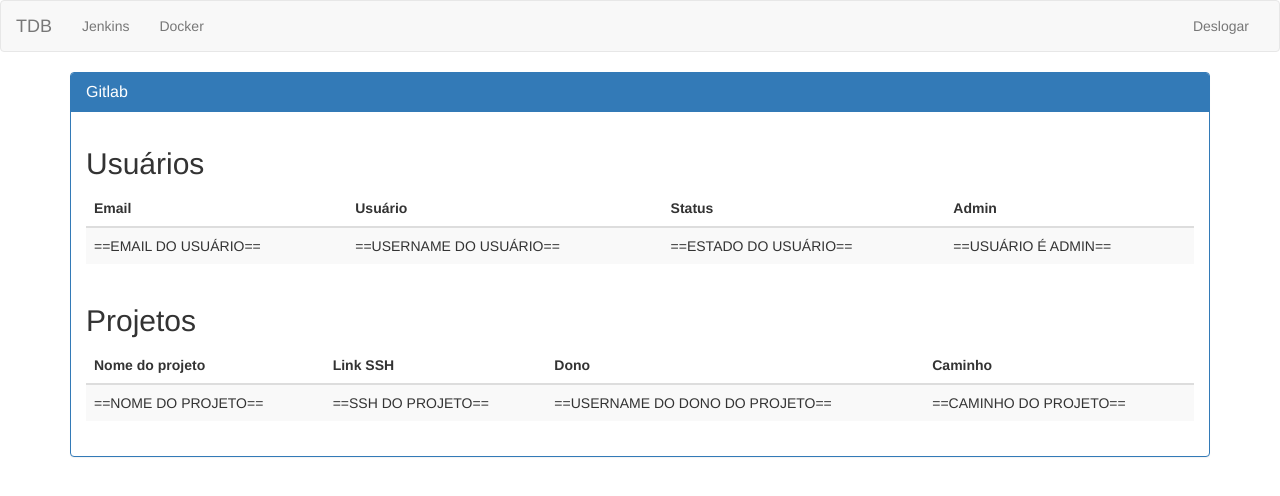
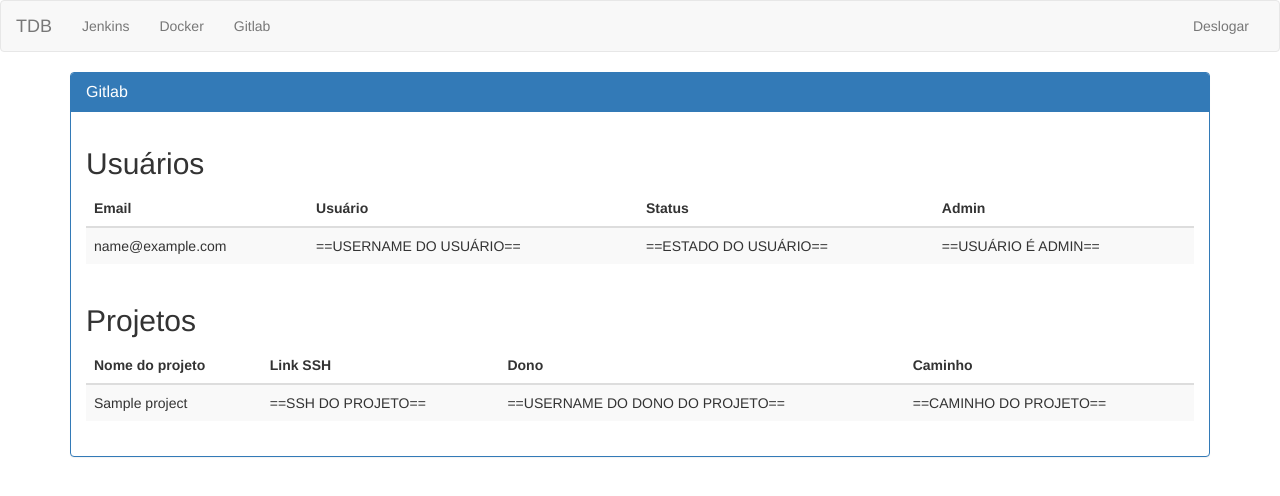
Before and after one commit to Vitorliberato19/dashboard, a Flask app: template templates/gitlab.html in a window 1280 px wide. Shown: the top 496 px of the page. Run offline with Flask 2, Linux system fonts and the light colour scheme; the template is opened without the code that fills it: most values are stand-ins (such as "Sample title", 1, 10 or a date in 2020); some libraries are stand-ins or nearby versions.

Commit message:
modulo 2 23-07-2018

```diff
--- a/app.py
+++ b/app.py
@@ -3,18 +3,15 @@
 from flask import Flask, render_template
 from blueprints.daniel import pocker
 from blueprints.jk import jk
+from blueprints.gitlab import gitlab
 
 app = Flask(__name__)
 app.register_blueprint(pocker)
 app.register_blueprint(jk)
+app.register_blueprint(gitlab)
 
 @app.route('/')
 def home():
-    c = 2 + 2
-    #teste de conflito
     return render_template('index.html')
 
-
 app.run(debug=True)
-
-#fim do arquivo
--- /dev/null
+++ b/blueprints/gitlab.py
@@ -0,0 +1,13 @@
+import requests
+from flask import Blueprint, render_template
+
+gitlab = Blueprint('gitlab', __name__, url_prefix='/gitlab')
+
+TOKEN = 'Y3jgjt-mdLKszrnQsSic'
+GITLAB = 'http://192.168.0.100/api/v4/{route}?private_token={tk}'
+
+@gitlab.route('')
+def home_():
+    users = requests.get(GITLAB.format(tk=TOKEN, route='users'))
+    projects = requests.get(GITLAB.format(tk=TOKEN, route='projects'))
+    return render_template('gitlab.html', users=users.json(), projects = projects.json())
--- a/templates/base.html
+++ b/templates/base.html
@@ -26,6 +26,7 @@
                 <ul class="nav navbar-nav">
                     <li><a href="/jenkins">Jenkins</a></li>
                     <li><a href="/docker">Docker</a></li>
+                    <li><a href="/gitlab">Gitlab</a></li>
                 </ul>
                 <ul class="nav navbar-nav navbar-right">
                     <li><a href="#">Deslogar</a></li>
--- a/templates/gitlab.html
+++ b/templates/gitlab.html
@@ -19,12 +19,14 @@
                         </tr>
                     </thead>
                     <tbody>
+                        {% for u in users%}
                         <tr>
-                            <td>==EMAIL DO USUÁRIO==</td>
+                            <td>{{u.email}}</td>
                             <td>==USERNAME DO USUÁRIO==</td>
                             <td>==ESTADO DO USUÁRIO==</td>
                             <td>==USUÁRIO É ADMIN==</td>
                         </tr>
+                        {% endfor %}
                     </tbody>
                 </table>
             </div>
@@ -40,12 +42,14 @@
                         </tr>
                     </thead>
                     <tbody>
+                        {% for p in projects%}
                         <tr>
-                            <td>==NOME DO PROJETO==</td>
+                            <td>{{p.name}}</td>
                             <td>==SSH DO PROJETO==</td>
                             <td>==USERNAME DO DONO DO PROJETO==</td>
                             <td>==CAMINHO DO PROJETO==</td>
                         </tr>
+                        {% endfor %}
                     </tbody>
                 </table>
             </div>
```
Also changed, not shown: gitlab.py (added, +32 -0 lines).
